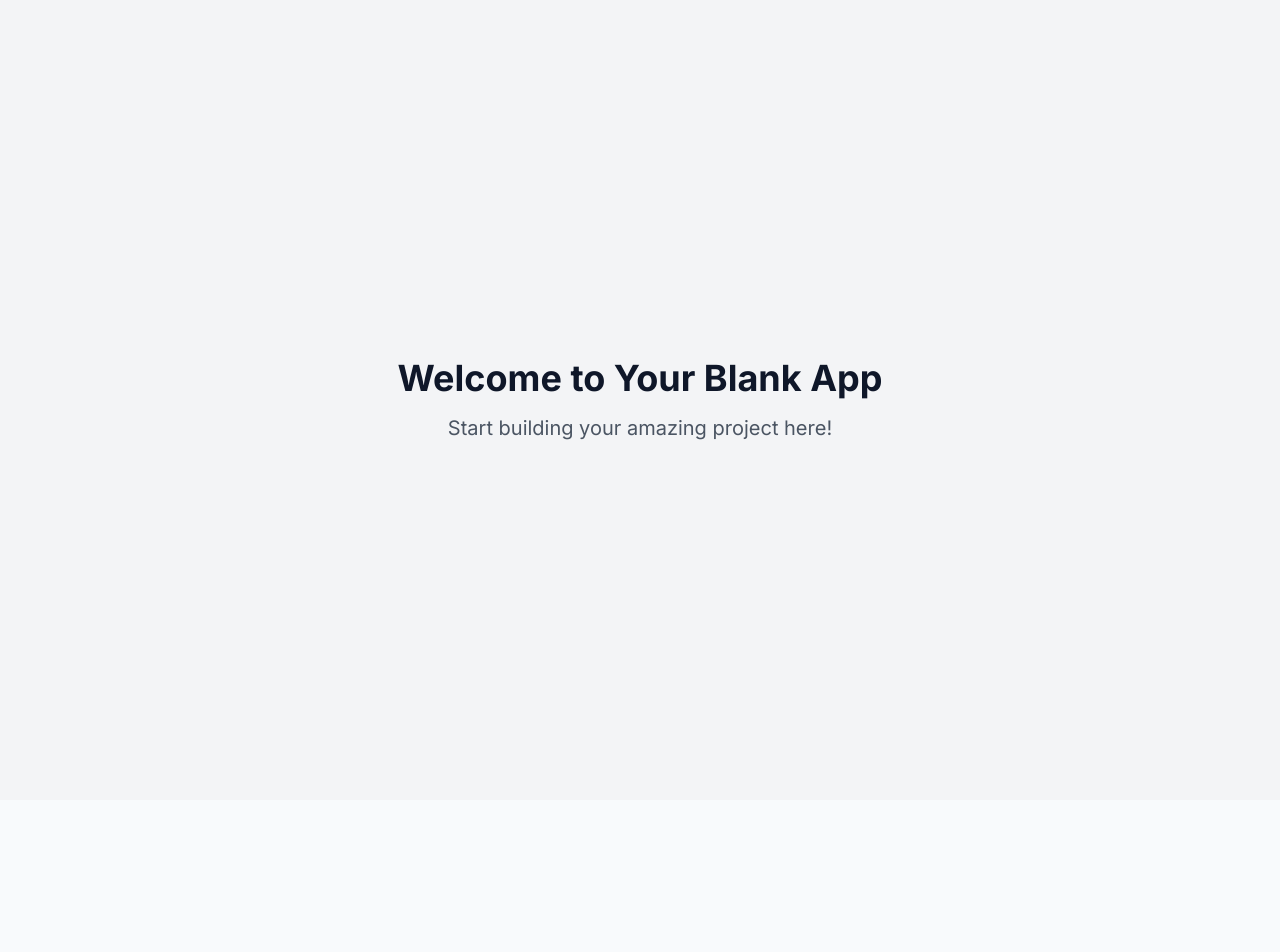
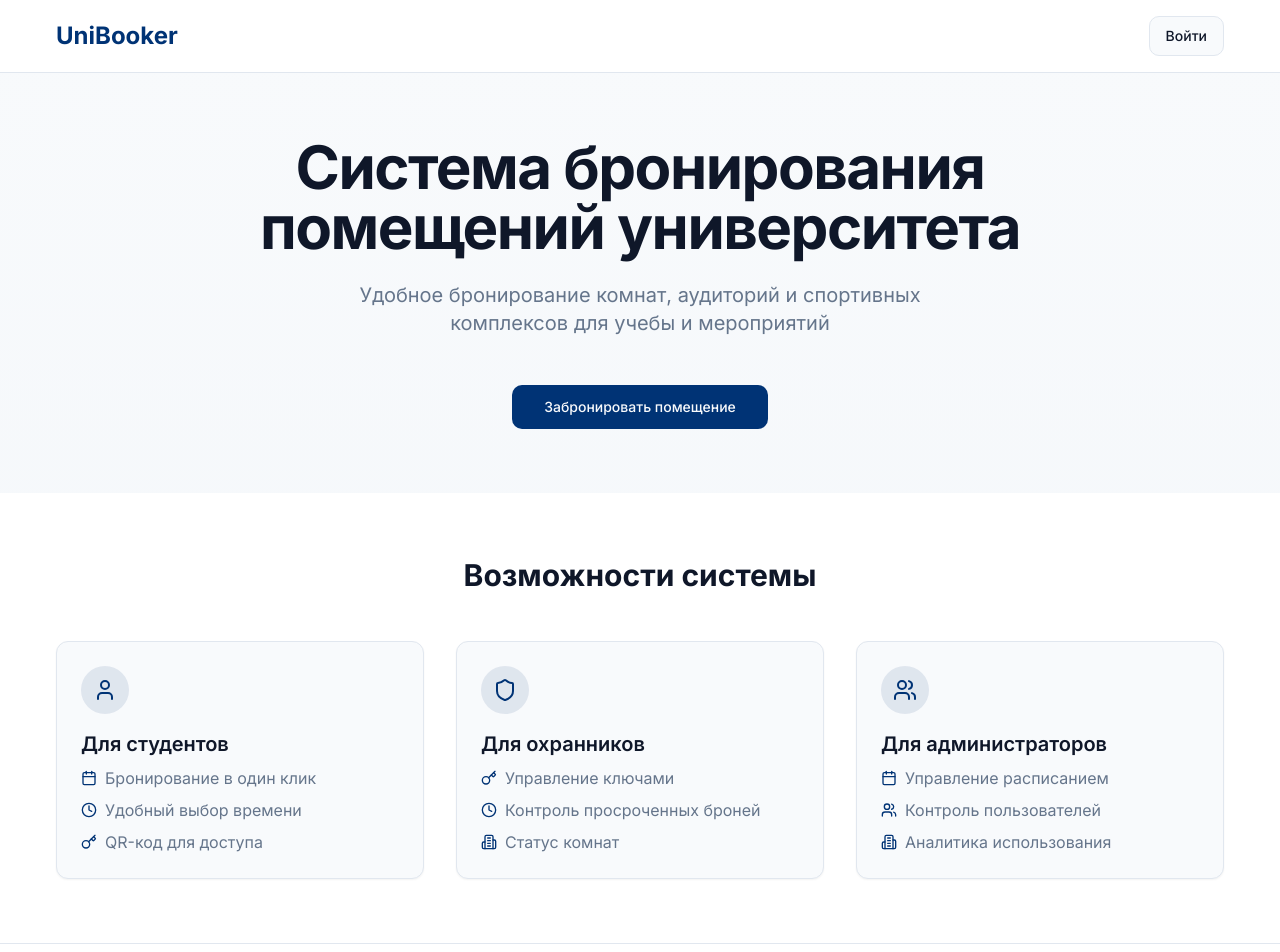
Before and after one commit to lilnurik/campus-room-reserve, a React (Vite) app: page / in a window 1280 px wide. Shown: the top 952 px of the page. Before the commit the page ends 800 px from the top, so only its background shows below. Built offline with nearby package versions, Linux system fonts and the light colour scheme.

Commit message:
Fix errors and update color
Fix any errors and change the main color to #003576.

```diff
--- a/src/index.css
+++ b/src/index.css
@@ -1,4 +1,3 @@
-
 @import url('https://fonts.googleapis.com/css2?family=Inter:wght@100;200;300;400;500;600;700;800;900&display=swap');
 
 @tailwind base;
@@ -16,7 +15,7 @@
     --popover: 0 0% 100%;
     --popover-foreground: 222 47% 11%;
 
-    --primary: 221 83% 53%;
+    --primary: 214 100% 23%;
     --primary-foreground: 210 40% 98%;
 
     --secondary: 210 40% 96%;
@@ -25,7 +24,7 @@
     --muted: 210 40% 96%;
     --muted-foreground: 215 16% 47%;
 
-    --accent: 221 83% 95%;
+    --accent: 214 100% 95%;
     --accent-foreground: 222 47% 11%;
 
     --destructive: 0 84% 60%;
@@ -33,18 +32,18 @@
 
     --border: 214 32% 91%;
     --input: 214 32% 91%;
-    --ring: 221 83% 53%;
+    --ring: 214 100% 23%;
 
     --radius: 0.75rem;
 
     --sidebar-background: 210 40% 98%;
     --sidebar-foreground: 222 47% 11%;
-    --sidebar-primary: 221 83% 53%;
+    --sidebar-primary: 214 100% 23%;
     --sidebar-primary-foreground: 210 40% 98%;
-    --sidebar-accent: 221 83% 95%;
+    --sidebar-accent: 214 100% 95%;
     --sidebar-accent-foreground: 222 47% 11%;
     --sidebar-border: 214 32% 91%;
-    --sidebar-ring: 221 83% 53%;
+    --sidebar-ring: 214 100% 23%;
   }
 
   .dark {
@@ -57,7 +56,7 @@
     --popover: 222 47% 11%;
     --popover-foreground: 210 40% 98%;
 
-    --primary: 217 91% 60%;
+    --primary: 214 100% 30%;
     --primary-foreground: 222 47% 11%;
 
     --secondary: 217 33% 17%;
@@ -66,7 +65,7 @@
     --muted: 217 33% 17%;
     --muted-foreground: 215 20% 65%;
 
-    --accent: 217 91% 20%;
+    --accent: 214 100% 20%;
     --accent-foreground: 210 40% 98%;
 
     --destructive: 0 63% 31%;
@@ -74,16 +73,16 @@
 
     --border: 217 33% 17%;
     --input: 217 33% 17%;
-    --ring: 217 91% 60%;
+    --ring: 214 100% 30%;
 
     --sidebar-background: 222 47% 10%;
     --sidebar-foreground: 210 40% 98%;
-    --sidebar-primary: 217 91% 60%;
+    --sidebar-primary: 214 100% 30%;
     --sidebar-primary-foreground: 222 47% 11%;
-    --sidebar-accent: 217 91% 20%;
+    --sidebar-accent: 214 100% 20%;
     --sidebar-accent-foreground: 210 40% 98%;
     --sidebar-border: 217 33% 17%;
-    --sidebar-ring: 217 91% 60%;
+    --sidebar-ring: 214 100% 30%;
   }
 }
 
--- a/src/pages/Index.tsx
+++ b/src/pages/Index.tsx
@@ -1,12 +1,126 @@
-// Update this page (the content is just a fallback if you fail to update the page)
+
+import { Button } from "@/components/ui/button";
+import { Link } from "react-router-dom";
+import {
+  Calendar,
+  Clock,
+  Key,
+  Shield,
+  User,
+  Users,
+  Building2
+} from "lucide-react";
 
 const Index = () => {
   return (
-    <div className="min-h-screen flex items-center justify-center bg-gray-100">
-      <div className="text-center">
-        <h1 className="text-4xl font-bold mb-4">Welcome to Your Blank App</h1>
-        <p className="text-xl text-gray-600">Start building your amazing project here!</p>
-      </div>
+    <div className="min-h-screen flex flex-col">
+      {/* Header */}
+      <header className="border-b border-border py-4 px-6 bg-white dark:bg-slate-900 shadow-sm">
+        <div className="container flex justify-between items-center">
+          <h1 className="text-2xl font-bold text-primary">UniBooker</h1>
+          <div className="space-x-2">
+            <Button variant="outline" asChild>
+              <Link to="/login">Войти</Link>
+            </Button>
+          </div>
+        </div>
+      </header>
+
+      {/* Hero section */}
+      <section className="py-16 px-6 flex-1 flex flex-col items-center justify-center text-center bg-gradient-to-b from-background to-secondary/30">
+        <div className="container max-w-4xl space-y-6 animate-fade-in">
+          <h1 className="text-4xl md:text-5xl lg:text-6xl font-bold tracking-tight">
+            Система бронирования помещений университета
+          </h1>
+          <p className="text-xl text-muted-foreground max-w-2xl mx-auto">
+            Удобное бронирование комнат, аудиторий и спортивных комплексов для учебы и мероприятий
+          </p>
+          <div className="flex flex-wrap gap-4 justify-center pt-6">
+            <Button size="lg" asChild className="animate-slide-in">
+              <Link to="/login">Забронировать помещение</Link>
+            </Button>
+          </div>
+        </div>
+      </section>
+
+      {/* Features */}
+      <section className="py-16 px-6 bg-card">
+        <div className="container">
+          <h2 className="text-3xl font-bold text-center mb-12">Возможности системы</h2>
+
+          <div className="grid grid-cols-1 md:grid-cols-3 gap-8">
+            <div className="bg-background p-6 rounded-lg shadow-sm border border-border">
+              <div className="w-12 h-12 rounded-full bg-primary/10 flex items-center justify-center mb-4">
+                <User className="text-primary" size={24} />
+              </div>
+              <h3 className="text-xl font-semibold mb-2">Для студентов</h3>
+              <ul className="space-y-2 text-muted-foreground">
+                <li className="flex items-start gap-2">
+                  <Calendar className="shrink-0 text-primary mt-1" size={16} />
+                  <span>Бронирование в один клик</span>
+                </li>
+                <li className="flex items-start gap-2">
+                  <Clock className="shrink-0 text-primary mt-1" size={16} />
+                  <span>Удобный выбор времени</span>
+                </li>
+                <li className="flex items-start gap-2">
+                  <Key className="shrink-0 text-primary mt-1" size={16} />
+                  <span>QR-код для доступа</span>
+                </li>
+              </ul>
+            </div>
+
+            <div className="bg-background p-6 rounded-lg shadow-sm border border-border">
+              <div className="w-12 h-12 rounded-full bg-primary/10 flex items-center justify-center mb-4">
+                <Shield className="text-primary" size={24} />
+              </div>
+              <h3 className="text-xl font-semibold mb-2">Для охранников</h3>
+              <ul className="space-y-2 text-muted-foreground">
+                <li className="flex items-start gap-2">
+                  <Key className="shrink-0 text-primary mt-1" size={16} />
+                  <span>Управление ключами</span>
+                </li>
+                <li className="flex items-start gap-2">
+                  <Clock className="shrink-0 text-primary mt-1" size={16} />
+                  <span>Контроль просроченных броней</span>
+                </li>
+                <li className="flex items-start gap-2">
+                  <Building2 className="shrink-0 text-primary mt-1" size={16} />
+                  <span>Статус комнат</span>
+                </li>
+              </ul>
+            </div>
+
+            <div className="bg-background p-6 rounded-lg shadow-sm border border-border">
+              <div className="w-12 h-12 rounded-full bg-primary/10 flex items-center justify-center mb-4">
+                <Users className="text-primary" size={24} />
+              </div>
+              <h3 className="text-xl font-semibold mb-2">Для администраторов</h3>
+              <ul className="space-y-2 text-muted-foreground">
+                <li className="flex items-start gap-2">
+                  <Calendar className="shrink-0 text-primary mt-1" size={16} />
+                  <span>Управление расписанием</span>
+                </li>
+                <li className="flex items-start gap-2">
+                  <Users className="shrink-0 text-primary mt-1" size={16} />
+                  <span>Контроль пользователей</span>
+                </li>
+                <li className="flex items-start gap-2">
+                  <Building2 className="shrink-0 text-primary mt-1" size={16} />
+                  <span>Аналитика использования</span>
+                </li>
+              </ul>
+            </div>
+          </div>
+        </div>
+      </section>
+
+      {/* Footer */}
+      <footer className="border-t border-border py-6 px-6 bg-card">
+        <div className="container text-center text-muted-foreground">
+          <p>© 2025 UniBooker - Система бронирования помещений университета</p>
+        </div>
+      </footer>
     </div>
   );
 };
```
